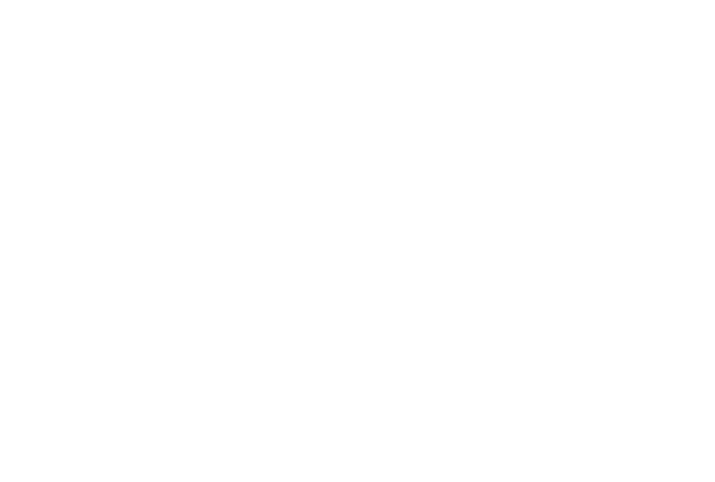
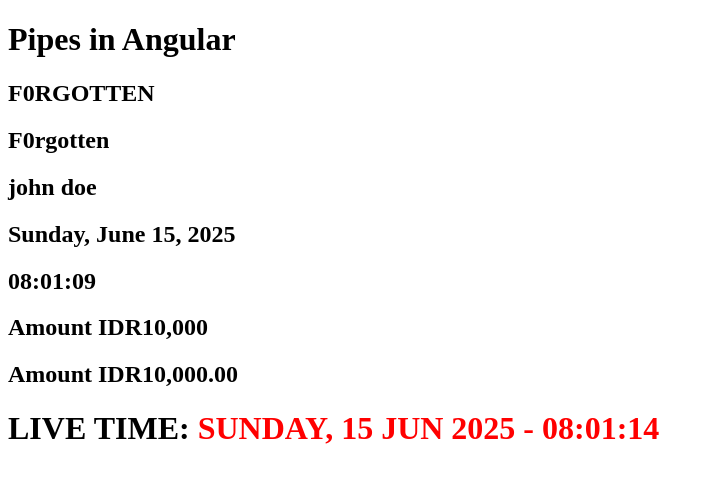
Before and after one commit to Ivriel/angular-19, an Angular app: page /pipes in a window 1280 px wide. Before the commit this address led to /. Shown: the top 482 px of the page, without its empty margins (0-715 px from the left). Built offline with nearby package versions, Linux system fonts and the light colour scheme.

Commit message:
Updating learning material

```diff
--- a/src/app/app.config.ts
+++ b/src/app/app.config.ts
@@ -2,8 +2,12 @@
 import { provideRouter } from '@angular/router';
 
 import { routes } from './app.routes';
-import { provideClientHydration, withEventReplay } from '@angular/platform-browser';
+import { provideClientHydration } from '@angular/platform-browser';
 
 export const appConfig: ApplicationConfig = {
-  providers: [provideZoneChangeDetection({ eventCoalescing: true }), provideRouter(routes), provideClientHydration(withEventReplay())]
+  providers: [
+    provideZoneChangeDetection({ eventCoalescing: true }),
+    provideRouter(routes),
+    provideClientHydration()
+  ]
 };
--- a/src/app/app.routes.ts
+++ b/src/app/app.routes.ts
@@ -25,6 +25,7 @@
 import { ParentUserComponent } from './components/parent-user/parent-user.component';
 import { UserReuseComponent } from './components/user-reuse/user-reuse.component';
 import { ParentComponent } from './components/parent/parent.component';
+import { PipesComponent } from './components/pipes/pipes.component';
 
 export const routes: Routes = [
     {
@@ -127,5 +128,9 @@
    {
     path:'parent',
     component:ParentComponent
+   },
+   {
+    path:'pipes',
+    component:PipesComponent
    }
 ];
--- a/src/app/components/child/child.component.ts
+++ b/src/app/components/child/child.component.ts
@@ -1,5 +1,4 @@
 import { Component,OnInit,Output,EventEmitter } from '@angular/core';
-
 
 @Component({
   selector: 'app-child',
--- /dev/null
+++ b/src/app/components/pipes/pipes.component.css
@@ -0,0 +1,3 @@
+.value {
+    color: red;
+}
--- /dev/null
+++ b/src/app/components/pipes/pipes.component.html
@@ -0,0 +1,13 @@
+<h1>Pipes in Angular</h1>
+
+<h2>{{title | uppercase}}</h2>
+<h2>{{title | titlecase}}</h2>
+<h2>{{name | lowercase}}</h2>
+
+<h2>{{today | date:"fullDate"}}</h2>
+<h2>{{today | date:'hh:mm:ss'}}</h2>
+<!-- ISO code Rupiah, pakai simbol (Rp), min 1 digit sebelum koma, max 0 digit setelah koma -->
+<h2>Amount <span>{{amount | currency:'IDR':'symbol':'1.0-0' }}</span></h2>
+<!-- Ditambah Desimalnya (.00) -->
+<h2>Amount <span>{{amount | currency:'IDR':'symbol':'1.2-2' }}</span></h2>
+<h1>LIVE TIME: <span class="value">{{currentTime | date:'EEEE, dd MMM yyyy - HH:mm:ss' | uppercase}}</span></h1>
--- /dev/null
+++ b/src/app/components/pipes/pipes.component.ts
@@ -0,0 +1,53 @@
+import { Component, OnInit, OnDestroy, PLATFORM_ID, Inject } from '@angular/core';
+import { CommonModule, isPlatformBrowser } from '@angular/common';
+
+@Component({
+  selector: 'app-pipes',
+  standalone: true,
+  imports: [CommonModule],
+  templateUrl: './pipes.component.html',
+  styleUrl: './pipes.component.css'
+})
+export class PipesComponent implements OnInit, OnDestroy {
+  title: string = 'f0rgotten'
+  name: string = 'John Doe'
+  today: Date = new Date()
+  amount:number = 10000
+
+  currentTime: Date = new Date()
+  private intervalId: any;
+  private isBrowser: boolean;
+
+  constructor(@Inject(PLATFORM_ID) platformId: Object) { // agar hanya berjalan di client side
+    this.isBrowser = isPlatformBrowser(platformId);
+  }
+
+  ngOnInit(): void {
+    if (this.isBrowser) {
+      try {
+        // update waktu setiap satu detik
+        this.intervalId = setInterval(() => {
+          try {
+            this.currentTime = new Date()
+          } catch (error) {
+            console.error('Error updating time:', error)
+            this.clearInterval()
+          }
+        }, 1000)
+      } catch (error) {
+        console.error('Error in ngOnInit:', error)
+      }
+    }
+  }
+
+  ngOnDestroy(): void {
+    this.clearInterval()
+  }
+
+  private clearInterval(): void {
+    if (this.intervalId) {
+      clearInterval(this.intervalId)
+      this.intervalId = null
+    }
+  }
+}
```
Also changed, not shown: pipes.txt (added), 1 other file (tests, documents, lock files or other folders).
